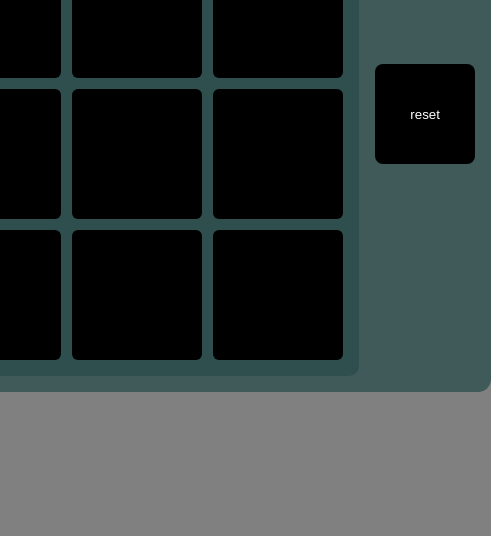
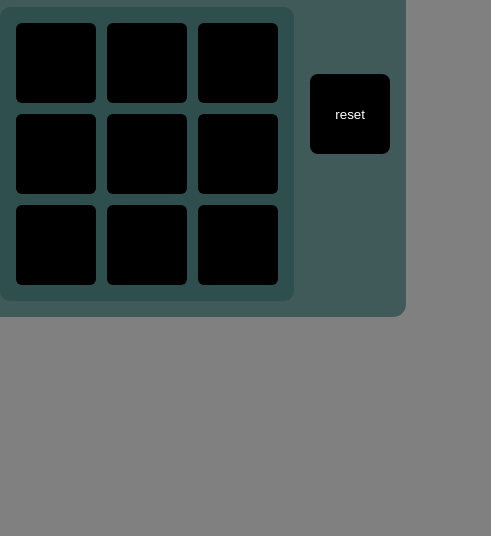
Before and after one commit to hmoosavi-dev/tictaktoe, a plain HTML site: page index.html in a window 390 px wide. Shown: the part 308-844 px from the top of the page, 491 px wide, since content can reach past the window. Drawn offline with Linux system fonts and the light colour scheme.

Commit message:
add responsiveness

```diff
--- a/style.css
+++ b/style.css
@@ -58,6 +58,14 @@ h1 {
   border: none;
   border-radius: 8px;
 }
-.btn-reset:hover{
-  background-color: ;
+
+@media screen and (max-width: 600px) {
+  .cell {
+    width: 80px;
+    height: 80px;
+  }
+  .btn-reset {
+    width: 80px;
+    height: 80px;
+  }
 }
```
